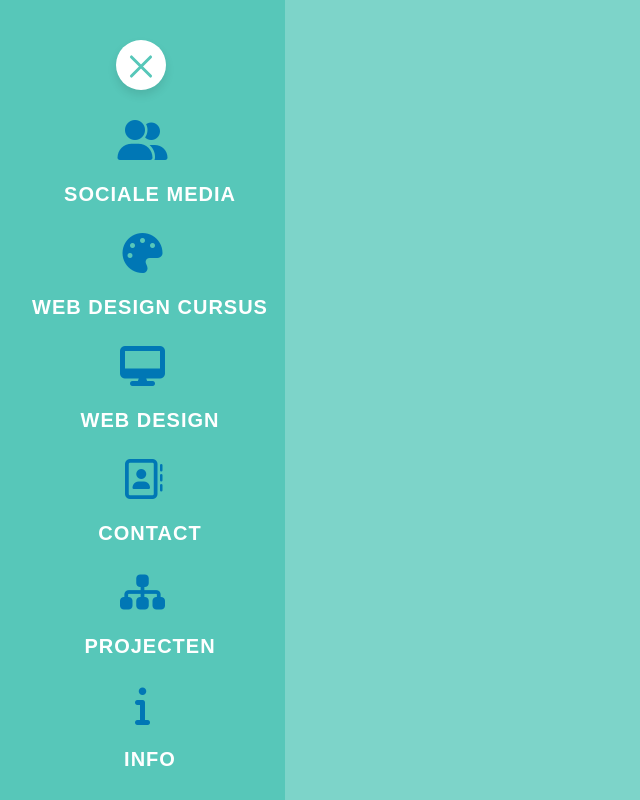
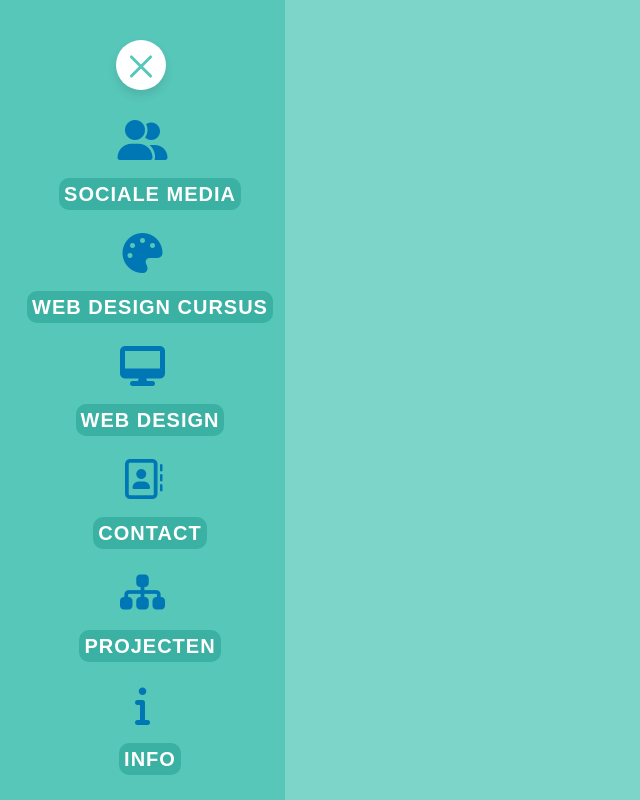
Before and after one commit to BrunoSeriese/WebDesign, a plain HTML site: page index.html in a window 1280 px wide. Both pictures are taken after a click on the element 141 px from the left and 65 px from the top of the page. Shown: the whole page, without its empty margins (0-640 px from the left). Drawn offline with nearby package versions, Linux system fonts and the light colour scheme.

Commit message:
gave buttons border colorus navbuttons

```diff
--- a/css/style.css
+++ b/css/style.css
@@ -646,6 +646,10 @@ html {
         letter-spacing: 1px;
         padding: 1rem 0;
         cursor: pointer; }
+        .navbutton__background ul li a {
+          background-color: #3ab1a2;
+          border-radius: 1rem;
+          padding: .5rem; }
         @media (max-width: 95em) {
           .navbutton__background ul li {
             padding: .75rem;
```
